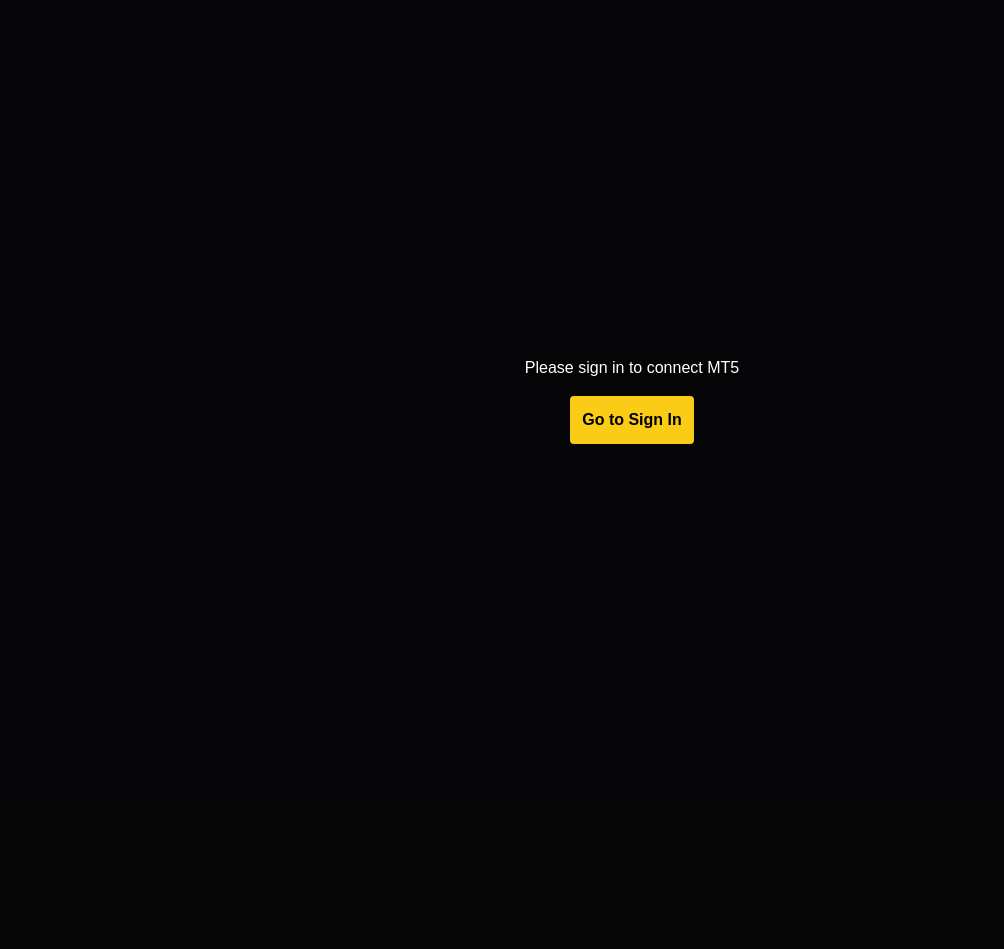
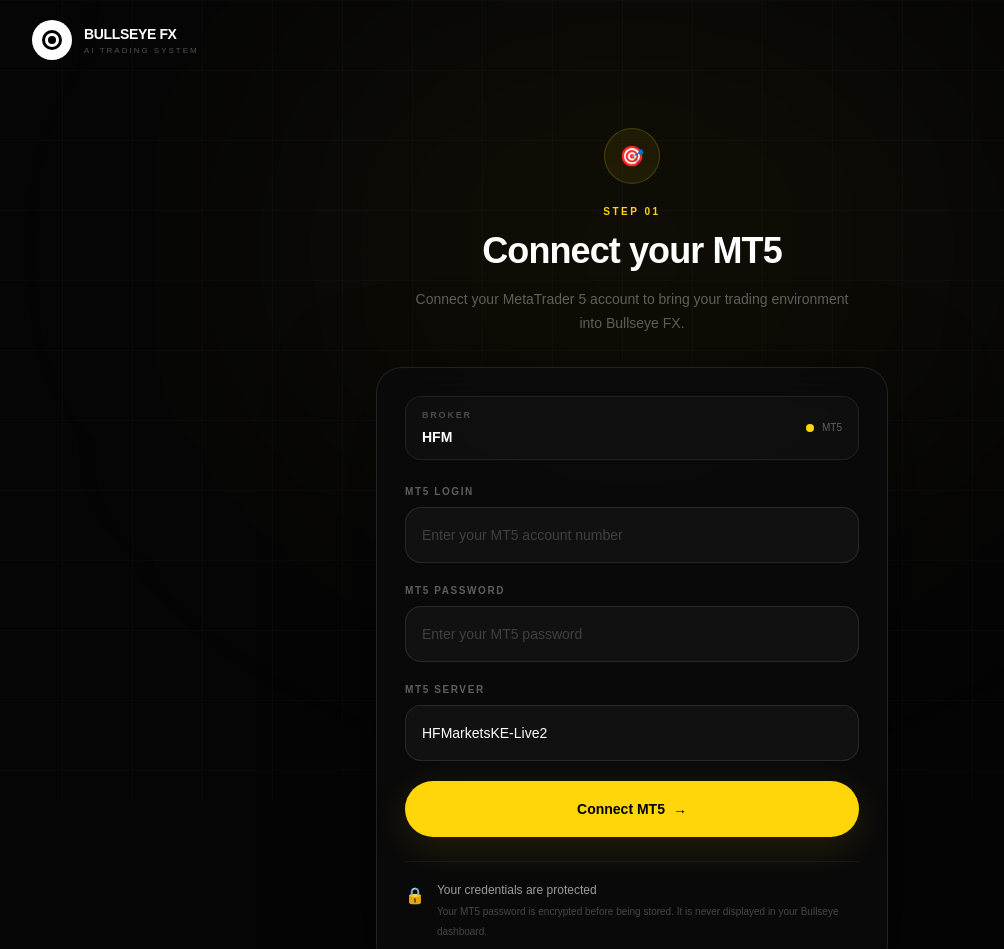
Before and after one commit to Brian-17/index.html, a Next.js app: page /connect-mt5 in a window 1280 px wide. Shown: the top 949 px of the page, without its empty margins (8-1012 px from the left). Before the commit the page ends 800 px from the top, so only its background shows below. Built offline with nearby package versions, Linux system fonts and the light colour scheme; no server answers.

Commit message:
Refactor ConnectMT5Page and enhance error handling

```diff
--- a/app/connect-mt5/page.tsx
+++ b/app/connect-mt5/page.tsx
@@ -1,56 +1,250 @@
 "use client";
+
+import Link from "next/link";
 import { useState } from "react";
-import { useUser } from "@clerk/nextjs";
-import { useRouter } from "next/navigation";
+import { UserButton } from "@clerk/nextjs";
+
+function BullseyeMark() {
+  return (
+    <div className="relative flex h-10 w-10 items-center justify-center rounded-full border border-white/20 bg-white">
+      <div className="h-5 w-5 rounded-full border-[3px] border-black" />
+      <div className="absolute h-2 w-2 rounded-full bg-black" />
+    </div>
+  );
+}
 
 export default function ConnectMT5Page() {
   const [login, setLogin] = useState("");
   const [password, setPassword] = useState("");
-  const [server, setServer] = useState("");
+  const [server, setServer] = useState("HFMarketsKE-Live2");
   const [loading, setLoading] = useState(false);
-  const { isSignedIn, isLoaded } = useUser();
-  const router = useRouter();
+  const [message, setMessage] = useState("");
+  const [error, setError] = useState("");
 
-  if (!isLoaded) return <div className="min-h-screen bg-[#050507] text-white flex items-center justify-center">Loading...</div>;
+  async function handleSubmit(e: React.FormEvent) {
+    e.preventDefault();
 
-  if (!isSignedIn) {
-    return (
-      <div className="min-h-screen bg-[#050507] text-white flex items-center justify-center flex-col gap-4">
-        <p>Please sign in to connect MT5</p>
-        <button onClick={()=>router.push("/sign-in")} className="p-3 bg-yellow-400 text-black font-bold rounded">Go to Sign In</button>
-      </div>
-    );
+    setLoading(true);
+    setMessage("");
+    setError("");
+
+    try {
+      const response = await fetch("/api/mt5/connect", {
+        method: "POST",
+        headers: {
+          "Content-Type": "application/json",
+        },
+        body: JSON.stringify({
+          login,
+          password,
+          server,
+        }),
+      });
+
+      const data = await response.json();
+
+      if (!response.ok) {
+        setError(data.error || "Unable to connect MT5");
+        return;
+      }
+
+      setMessage("MT5 account saved securely.");
+
+      setPassword("");
+
+      setTimeout(() => {
+        window.location.href = "/";
+      }, 1200);
+    } catch {
+      setError("Something went wrong. Please try again.");
+    } finally {
+      setLoading(false);
+    }
   }
 
-  const handleConnect = async (e: React.FormEvent) => {
-    e.preventDefault();
-    setLoading(true);
-    const res = await fetch("/api/mt5/connect", {
-      method: "POST",
-      headers: { "Content-Type": "application/json" },
-      body: JSON.stringify({ login, password, server }),
-    });
-    const data = await res.json();
-    setLoading(false);
-    if(res.ok) {
-      alert("Connected: " + data.message);
-      window.location.href = "/";
-    } else {
-      alert(data.error);
-    }
-  };
+  return (
+    <main className="min-h-screen bg-[#050506] text-white">
+      {/* Background */}
+      <div className="pointer-events-none fixed inset-0">
+        <div className="absolute left-1/2 top-0 h-[500px] w-[700px] -translate-x-1/2 rounded-full bg-[#FFD60A]/[0.05] blur-[140px]" />
 
-  return (
-    <div className="min-h-screen bg-[#050507] text-white flex items-center justify-center p-4">
-      <form onSubmit={handleConnect} className="w-full max-w-md bg-white/5 border border-white/10 p-8 rounded-2xl">
-        <h1 className="text-2xl font-bold mb-6 text-white">Connect MT5</h1>
-        <input value={login} onChange={e=>setLogin(e.target.value)} placeholder="MT5 Login" required className="w-full p-3 mb-3 bg-black border border-white/10 rounded text-white" />
-        <input value={password} onChange={e=>setPassword(e.target.value)} type="password" placeholder="Master Password" required className="w-full p-3 mb-3 bg-black border border-white/10 rounded text-white" />
-        <input value={server} onChange={e=>setServer(e.target.value)} placeholder="Server e.g. Exness-MT5Real" required className="w-full p-3 mb-6 bg-black border border-white/10 rounded text-white" />
-        <button disabled={loading} className="w-full p-3 bg-yellow-400 text-black font-bold rounded">
-          {loading ? "Connecting..." : "Connect to MT5"}
-        </button>
-      </form>
-    </div>
+        <div className="absolute inset-0 bg-[linear-gradient(rgba(255,255,255,0.018)_1px,transparent_1px),linear-gradient(90deg,rgba(255,255,255,0.018)_1px,transparent_1px)] bg-[size:70px_70px]" />
+      </div>
+
+      {/* Navigation */}
+      <nav className="relative z-10 mx-auto flex max-w-7xl items-center justify-between px-5 py-5 sm:px-8 lg:px-10">
+        <Link href="/" className="flex items-center gap-3">
+          <BullseyeMark />
+
+          <div>
+            <div className="text-[14px] font-black tracking-tight">
+              BULLSEYE FX
+            </div>
+
+            <div className="hidden text-[8px] font-medium tracking-[0.25em] text-white/30 sm:block">
+              AI TRADING SYSTEM
+            </div>
+          </div>
+        </Link>
+
+        <UserButton />
+      </nav>
+
+      {/* Main */}
+      <section className="relative z-10 flex min-h-[calc(100vh-80px)] items-center justify-center px-5 py-12">
+        <div className="w-full max-w-lg">
+
+          {/* Header */}
+          <div className="mb-8 text-center">
+            <div className="mx-auto mb-5 flex h-14 w-14 items-center justify-center rounded-full border border-[#FFD60A]/20 bg-[#FFD60A]/[0.07] text-xl">
+              🎯
+            </div>
+
+            <p className="mb-3 text-[10px] font-semibold uppercase tracking-[0.25em] text-[#FFD60A]">
+              STEP 01
+            </p>
+
+            <h1 className="text-3xl font-semibold tracking-tight sm:text-4xl">
+              Connect your MT5
+            </h1>
+
+            <p className="mx-auto mt-4 max-w-md text-sm leading-6 text-white/35">
+              Connect your MetaTrader 5 account to bring your trading
+              environment into Bullseye FX.
+            </p>
+          </div>
+
+          {/* Card */}
+          <div className="rounded-[26px] border border-white/10 bg-[#0a0a0c]/90 p-5 shadow-[0_30px_100px_rgba(0,0,0,0.55)] backdrop-blur-xl sm:p-7">
+
+            <div className="mb-6 flex items-center justify-between rounded-2xl border border-white/[0.07] bg-white/[0.025] px-4 py-3">
+              <div>
+                <p className="text-[9px] font-semibold uppercase tracking-[0.2em] text-white/25">
+                  Broker
+                </p>
+
+                <p className="mt-1 text-sm font-semibold">
+                  HFM
+                </p>
+              </div>
+
+              <div className="flex items-center gap-2">
+                <span className="h-2 w-2 rounded-full bg-[#FFD60A]" />
+
+                <span className="text-[10px] font-medium text-white/35">
+                  MT5
+                </span>
+              </div>
+            </div>
+
+            <form onSubmit={handleSubmit} className="space-y-5">
+
+              {/* Login */}
+              <div>
+                <label className="mb-2 block text-[10px] font-semibold uppercase tracking-[0.16em] text-white/35">
+                  MT5 Login
+                </label>
+
+                <input
+                  type="text"
+                  inputMode="numeric"
+                  value={login}
+                  onChange={(e) => setLogin(e.target.value)}
+                  placeholder="Enter your MT5 account number"
+                  required
+                  className="h-14 w-full rounded-2xl border border-white/10 bg-white/[0.035] px-4 text-sm text-white outline-none transition placeholder:text-white/20 focus:border-[#FFD60A]/40 focus:bg-white/[0.05]"
+                />
+              </div>
+
+              {/* Password */}
+              <div>
+                <label className="mb-2 block text-[10px] font-semibold uppercase tracking-[0.16em] text-white/35">
+                  MT5 Password
+                </label>
+
+                <input
+                  type="password"
+                  value={password}
+                  onChange={(e) => setPassword(e.target.value)}
+                  placeholder="Enter your MT5 password"
+                  required
+                  className="h-14 w-full rounded-2xl border border-white/10 bg-white/[0.035] px-4 text-sm text-white outline-none transition placeholder:text-white/20 focus:border-[#FFD60A]/40 focus:bg-white/[0.05]"
+                />
+              </div>
+
+              {/* Server */}
+              <div>
+                <label className="mb-2 block text-[10px] font-semibold uppercase tracking-[0.16em] text-white/35">
+                  MT5 Server
+                </label>
+
+                <input
+                  type="text"
+                  value={server}
+                  onChange={(e) => setServer(e.target.value)}
+                  placeholder="Example: HFMarketsKE-Live2"
+                  required
+                  className="h-14 w-full rounded-2xl border border-white/10 bg-white/[0.035] px-4 text-sm text-white outline-none transition placeholder:text-white/20 focus:border-[#FFD60A]/40 focus:bg-white/[0.05]"
+                />
+              </div>
+
+              {/* Error */}
+              {error && (
+                <div className="rounded-2xl border border-red-500/20 bg-red-500/[0.06] px-4 py-3 text-xs leading-5 text-red-300">
+                  {error}
+                </div>
+              )}
+
+              {/* Success */}
+              {message && (
+                <div className="rounded-2xl border border-[#FFD60A]/20 bg-[#FFD60A]/[0.06] px-4 py-3 text-xs leading-5 text-[#FFD60A]">
+                  ✓ {message}
+                </div>
+              )}
+
+              {/* Button */}
+              <button
+                type="submit"
+                disabled={loading}
+                className="group flex h-14 w-full items-center justify-center rounded-full bg-[#FFD60A] text-sm font-bold text-black shadow-[0_10px_40px_rgba(255,214,10,0.12)] transition duration-300 hover:bg-[#ffe04a] hover:shadow-[0_15px_50px_rgba(255,214,10,0.2)] disabled:cursor-not-allowed disabled:opacity-60"
+              >
+                {loading ? "Connecting..." : "Connect MT5"}
+
+                {!loading && (
+                  <span className="ml-2 transition-transform duration-300 group-hover:translate-x-1">
+                    →
+                  </span>
+                )}
+              </button>
+            </form>
+
+            {/* Security */}
+            <div className="mt-6 border-t border-white/[0.06] pt-5">
+              <div className="flex items-start gap-3">
+                <div className="mt-0.5 text-[#FFD60A]">
+                  🔒
+                </div>
+
+                <div>
+                  <p className="text-xs font-medium text-white/60">
+                    Your credentials are protected
+                  </p>
+
+                  <p className="mt-1 text-[10px] leading-5 text-white/25">
+                    Your MT5 password is encrypted before being stored.
+                    It is never displayed in your Bullseye dashboard.
+                  </p>
+                </div>
+              </div>
+            </div>
+          </div>
+
+          {/* Footer */}
+          <p className="mt-6 text-center text-[9px] uppercase tracking-[0.2em] text-white/20">
+            Secure • Private • 24/7
+          </p>
+        </div>
+      </section>
+    </main>
   );
-}
+        }
```
